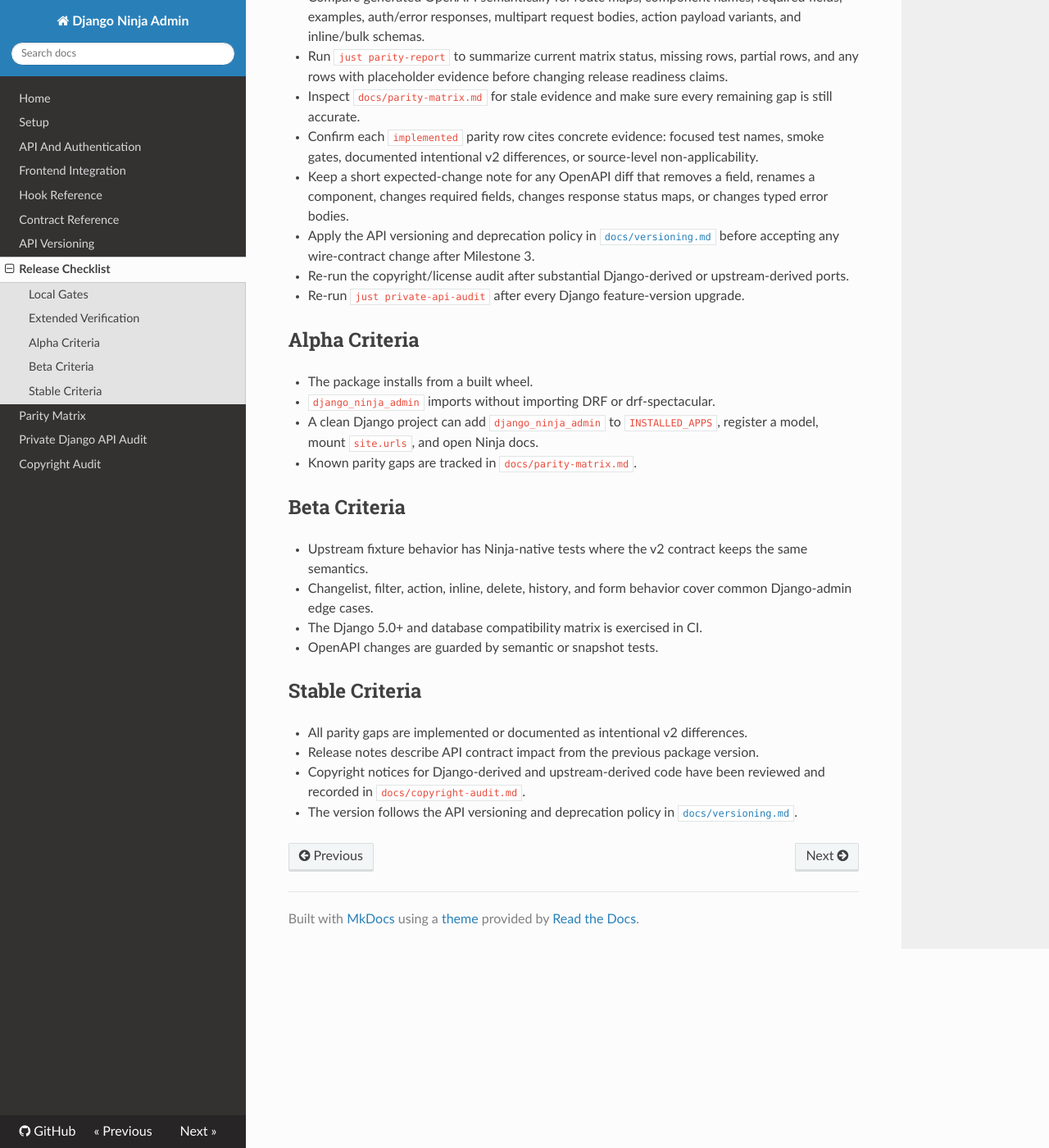
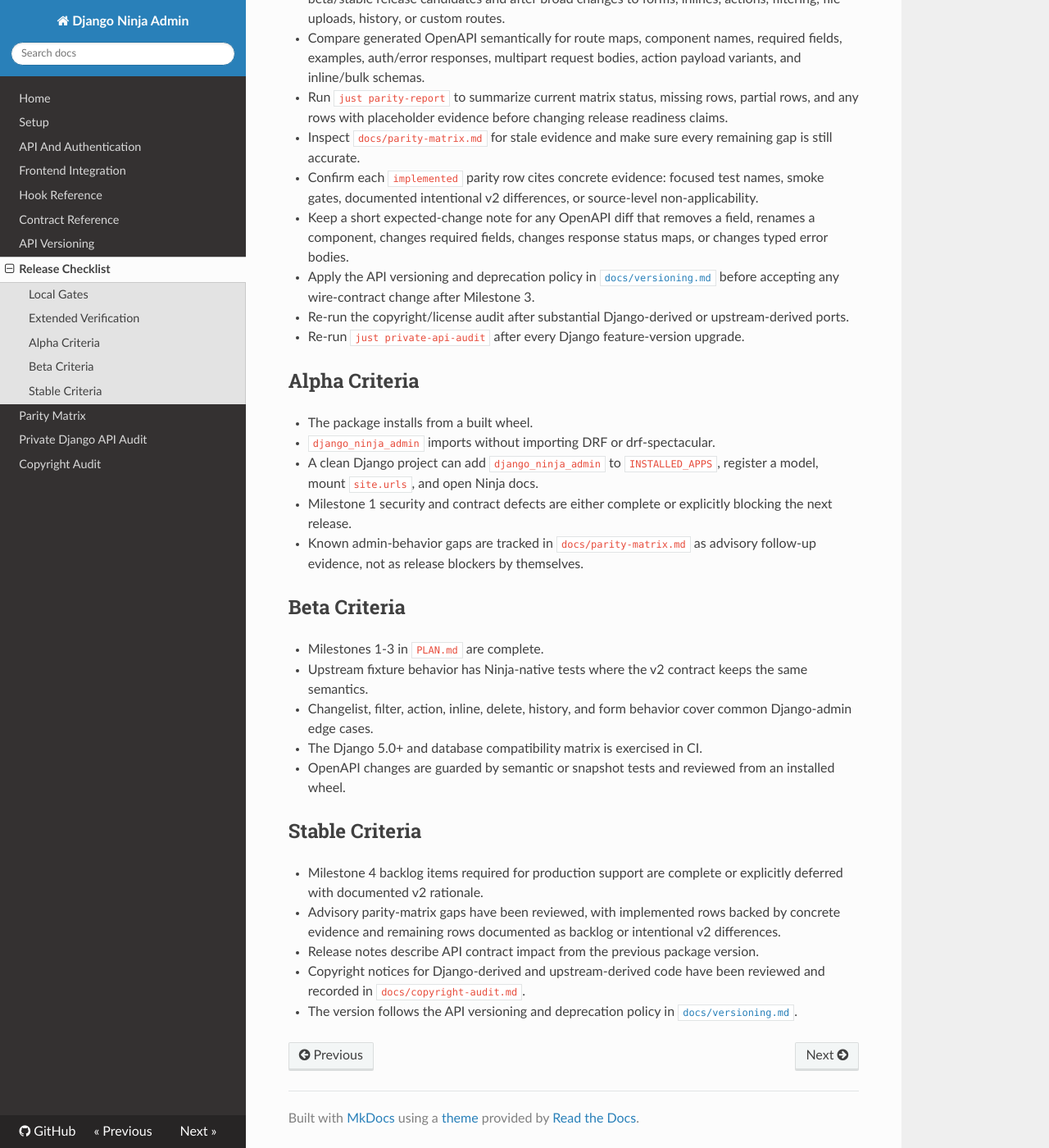
Before and after one commit to martijnberger/django-ninja-admin, an MkDocs documentation site: the page built from docs/release-checklist.md, in a window 1280 px wide and 1400 px high, scrolled down 1757 px. Shown: the whole window at 82% size. Built offline with MkDocs 1.6.1, drawn with Linux system fonts in a browser that asks for light colours; nearby versions of some CDN libraries; some of the changed text lies outside the part shown.

Commit message:
Align release checklist with milestones

```diff
--- a/docs/release-checklist.md
+++ b/docs/release-checklist.md
@@ -1,7 +1,10 @@
 # Release Checklist
 
-This package stays alpha until the parity matrix is complete or each remaining
-gap is explicitly documented as a v2 contract difference.
+This package stays alpha until Milestones 1-3 in `PLAN.md` are complete and
+the generated OpenAPI contract has been reviewed from an installed wheel.
+`docs/parity-matrix.md` is an advisory admin-behavior checklist, not the
+release bar; use it to find stale evidence and untested Django-admin edge
+cases while keeping release readiness tied to the milestone criteria below.
 
 ## Local Gates
 
@@ -107,20 +110,29 @@
 - `django_ninja_admin` imports without importing DRF or drf-spectacular.
 - A clean Django project can add `django_ninja_admin` to `INSTALLED_APPS`,
   register a model, mount `site.urls`, and open Ninja docs.
-- Known parity gaps are tracked in `docs/parity-matrix.md`.
+- Milestone 1 security and contract defects are either complete or explicitly
+  blocking the next release.
+- Known admin-behavior gaps are tracked in `docs/parity-matrix.md` as advisory
+  follow-up evidence, not as release blockers by themselves.
 
 ## Beta Criteria
 
+- Milestones 1-3 in `PLAN.md` are complete.
 - Upstream fixture behavior has Ninja-native tests where the v2 contract keeps
   the same semantics.
 - Changelist, filter, action, inline, delete, history, and form behavior cover
   common Django-admin edge cases.
 - The Django 5.0+ and database compatibility matrix is exercised in CI.
-- OpenAPI changes are guarded by semantic or snapshot tests.
+- OpenAPI changes are guarded by semantic or snapshot tests and reviewed from
+  an installed wheel.
 
 ## Stable Criteria
 
-- All parity gaps are implemented or documented as intentional v2 differences.
+- Milestone 4 backlog items required for production support are complete or
+  explicitly deferred with documented v2 rationale.
+- Advisory parity-matrix gaps have been reviewed, with implemented rows backed
+  by concrete evidence and remaining rows documented as backlog or intentional
+  v2 differences.
 - Release notes describe API contract impact from the previous package version.
 - Copyright notices for Django-derived and upstream-derived code have been
   reviewed and recorded in `docs/copyright-audit.md`.
```
Also changed, not shown: CHANGELOG.md (+6 -0 lines).
